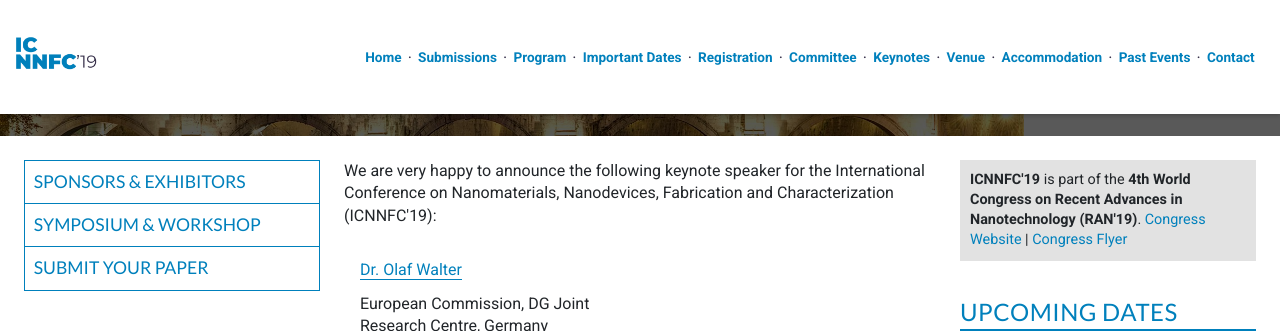
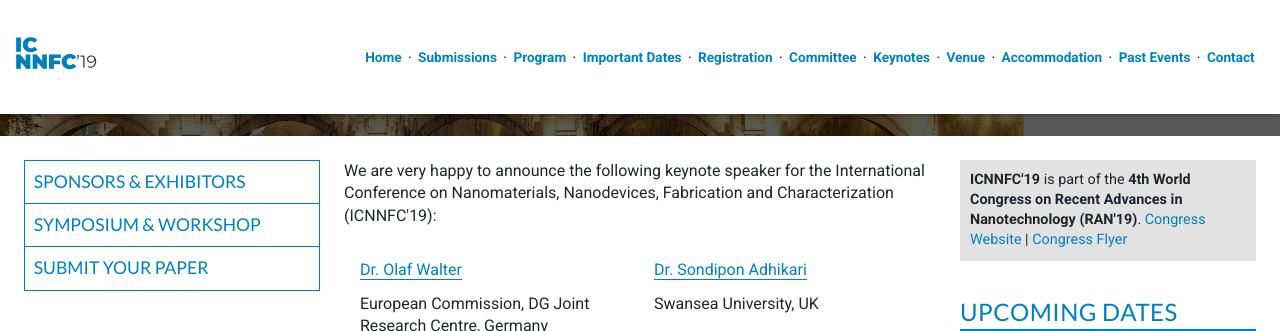
Before and after one commit to intaset/icnnfc, a Jekyll site: the page built from keynote.html, in a window 1280 px wide and 900 px high, scrolled down 344 px, cut to the strip 0-331 px from the top of the window. Built offline with Jekyll 4.4.1, drawn with Linux system fonts in a browser that asks for light colours; nearby versions of some CDN libraries; Markdown is read by kramdown in place of the engine named in the settings; comment, search, counter and statistics services are not loaded.

Commit message:
added new keynote

```diff
--- a/index.html
+++ b/index.html
@@ -57,6 +57,11 @@ keyword: nanotechnology conference, conference on nanotechnology 2019, nanofluid
         <img src="../img/Walter.jpg" class="flex-img" alt="Dr. Olaf Walter, European Commission - ICNNFC'19 Keynote Speaker">
         <p class="body"><b>Dr. Olaf Walter,</b><br>European Commission, DG Joint Research Centre, Germany<br><a href="../keynote#Dr. Olaf Walter" class="body-link">Biography & Abstract</a></p>
       </div>
+
+      <div class="unit unit-s-1-2 unit-m-1-2 unit-l-1-2 keynoteIndex">
+        <img src="../img/Adhikari.jpg" class="flex-img" alt="Sondipon Adhikari, Swansea University, UK - ICNNFC'19 Keynote Speaker">
+        <p class="body"><b>Dr. Sondipon Adhikari,</b><br>Swansea University, UK<br><!--<a href="../keynote#Dr. Olaf Walter" class="body-link">Biography & Abstract</a>--></p>
+      </div>
       <br><br>
       </center>
 
--- a/keynote.html
+++ b/keynote.html
@@ -18,6 +18,14 @@ keyword: nanoparticles, nanotubes, graphene, nanotechnology and coating, computa
            <p class="body">European Commission, DG Joint Research Centre, Germany</p>
       </div>
     </div>
+
+    <div class="unit unit-s-1-1 unit-s-1-2 unit-m-1-2 unit-l-1-2">
+      <div class="unit-spacer">
+      <a href="#Dr. Sondipon Adhikari">Dr. Sondipon Adhikari</a><br>
+           <p class="body">Swansea University, UK</p>
+      </div>
+    </div>
+
   </div> <!-- End Keynotes -->
 
   <span class="anchor" id="Dr. Olaf Walter"></span>
```
Also changed, not shown: 2 other files.
